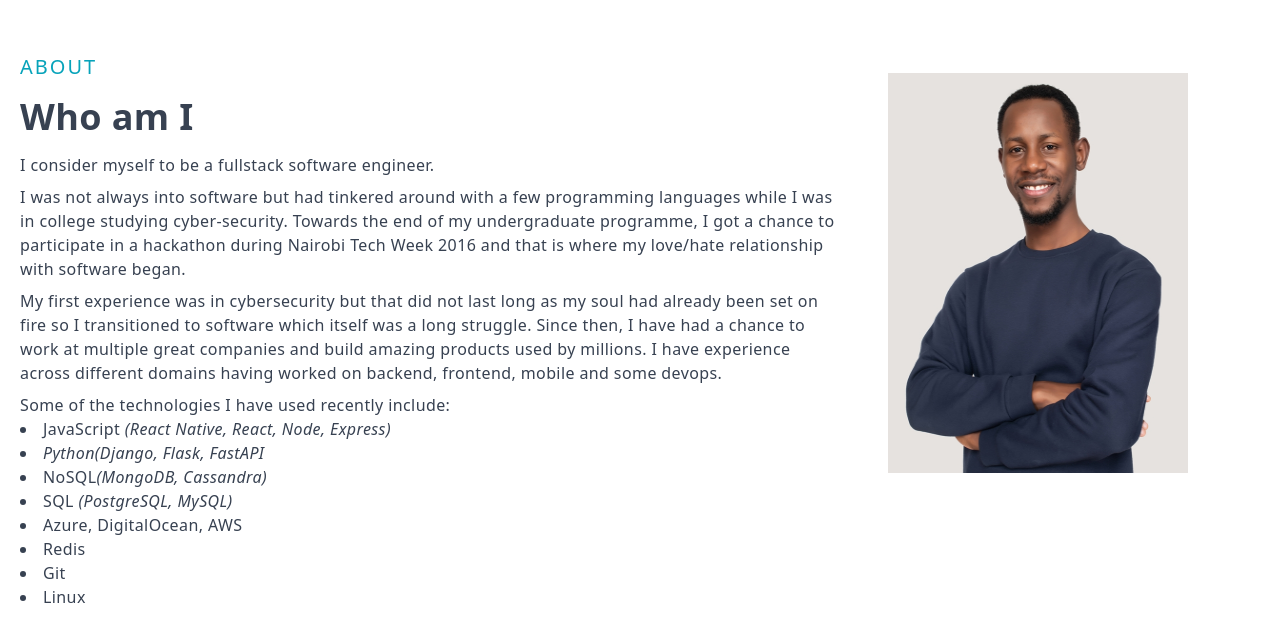
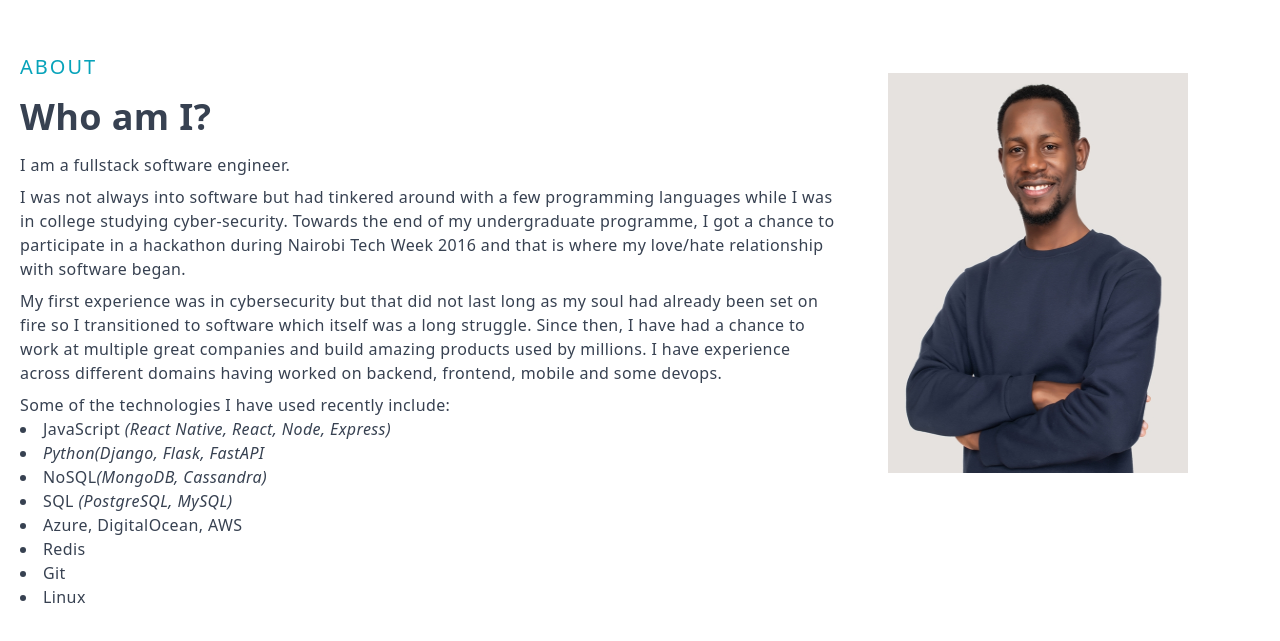
Before and after one commit to ianbwana/ianbwana, a Next.js app: page / in a window 1280 px wide. Shown: the part 869-1510 px from the top of the page. Built offline with nearby package versions, Linux system fonts and the light colour scheme.

Commit message:
a few more fixes

```diff
--- a/components/About.jsx
+++ b/components/About.jsx
@@ -1,8 +1,5 @@
 import React from "react";
 import Image from "next/image";
-import { AiOutlineClose, AiOutlineMail, AiOutlineMenu } from "react-icons/ai";
-import { FaGithub, FaLinkedinIn } from "react-icons/fa";
-import { BsFillPersonLinesFill } from "react-icons/bs";
 import Profile from "../public/assets/profile.jpg";
 
 const About = () => {
@@ -13,10 +10,8 @@ const About = () => {
           <p className="text-xl tracking-widest uppercase text-[#07A3BA]">
             About
           </p>
-          <h2 className="my-4 text-gray-700  font-extrabold">Who am I</h2>
-          <p className="text-md my-2">
-            I consider myself to be a fullstack software engineer.
-          </p>
+          <h2 className="my-4 text-gray-700  font-extrabold">Who am I?</h2>
+          <p className="text-md my-2">I am a fullstack software engineer.</p>
           <p className="text-md mt-2">
             I was not always into software but had tinkered around with a few
             programming languages while I was in college studying
--- a/components/Main.jsx
+++ b/components/Main.jsx
@@ -1,7 +1,5 @@
 import React from "react";
-import { AiOutlineMail } from "react-icons/ai";
 import { FaGithub, FaLinkedinIn } from "react-icons/fa";
-import { BsFillPersonLinesFill } from "react-icons/bs";
 
 const Main = () => {
   return (
--- a/components/Navbar.jsx
+++ b/components/Navbar.jsx
@@ -1,10 +1,8 @@
 import Image from "next/image";
 import Link from "next/link";
 import React, { useState, useEffect } from "react";
-import { AiOutlineClose, AiOutlineMail, AiOutlineMenu } from "react-icons/ai";
+import { AiOutlineClose, AiOutlineMenu } from "react-icons/ai";
 import { FaGithub, FaLinkedinIn } from "react-icons/fa";
-import { BsFillPersonLinesFill } from "react-icons/bs";
-import { useRouter } from "next/router";
 import Logo from "../public/assets/NavLogo.png";
 
 const Navbar = () => {
```
